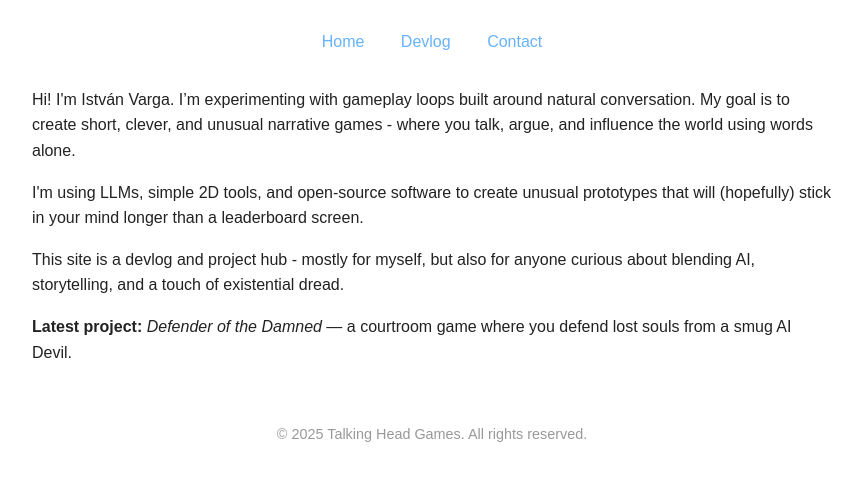
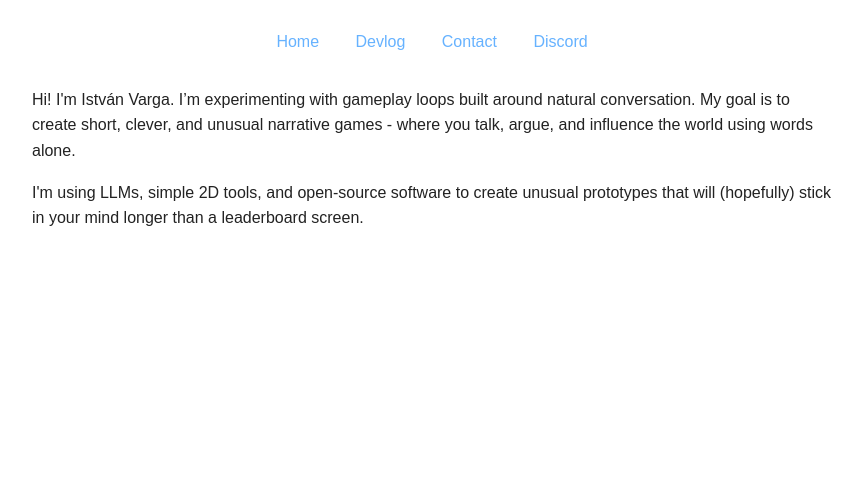
Before and after one commit to VargaIstvanMarko/talkinghead.games, a plain HTML site: page index.html in a window 1280 px wide. Shown: the part 273-754 px from the top of the page, without its empty margins (208-1070 px from the left). Drawn offline with Linux system fonts and the light colour scheme.

Commit message:
Update index.html

```diff
--- a/index.html
+++ b/index.html
@@ -61,7 +61,7 @@
     <a href="/">Home</a>
     <a href="https://vargaistvanmarko.substack.com">Devlog</a>
     <a href="mailto:istvan.varga@talkinghead.games">Contact</a>
-
+    <a href="https://discord.gg/4g7QUjUyrj" target="_blank" rel="noopener">Discord</a>
   </nav>
 
   <main>
@@ -69,13 +69,4 @@
 
     <p>I'm using LLMs, simple 2D tools, and open-source software to create unusual prototypes that will (hopefully) stick in your mind longer than a leaderboard screen.</p>
 
-    <p>This site is a devlog and project hub - mostly for myself, but also for anyone curious about blending AI, storytelling, and a touch of existential dread.</p>
-
-    <p><strong>Latest project:</strong> <em>Defender of the Damned</em> — a courtroom game where you defend lost souls from a smug AI Devil.</p>
-  </main>
-
-  <footer>
-    &copy; 2025 Talking Head Games. All rights reserved.
-  </footer>
-</body>
-</html>
+    <p>
```
